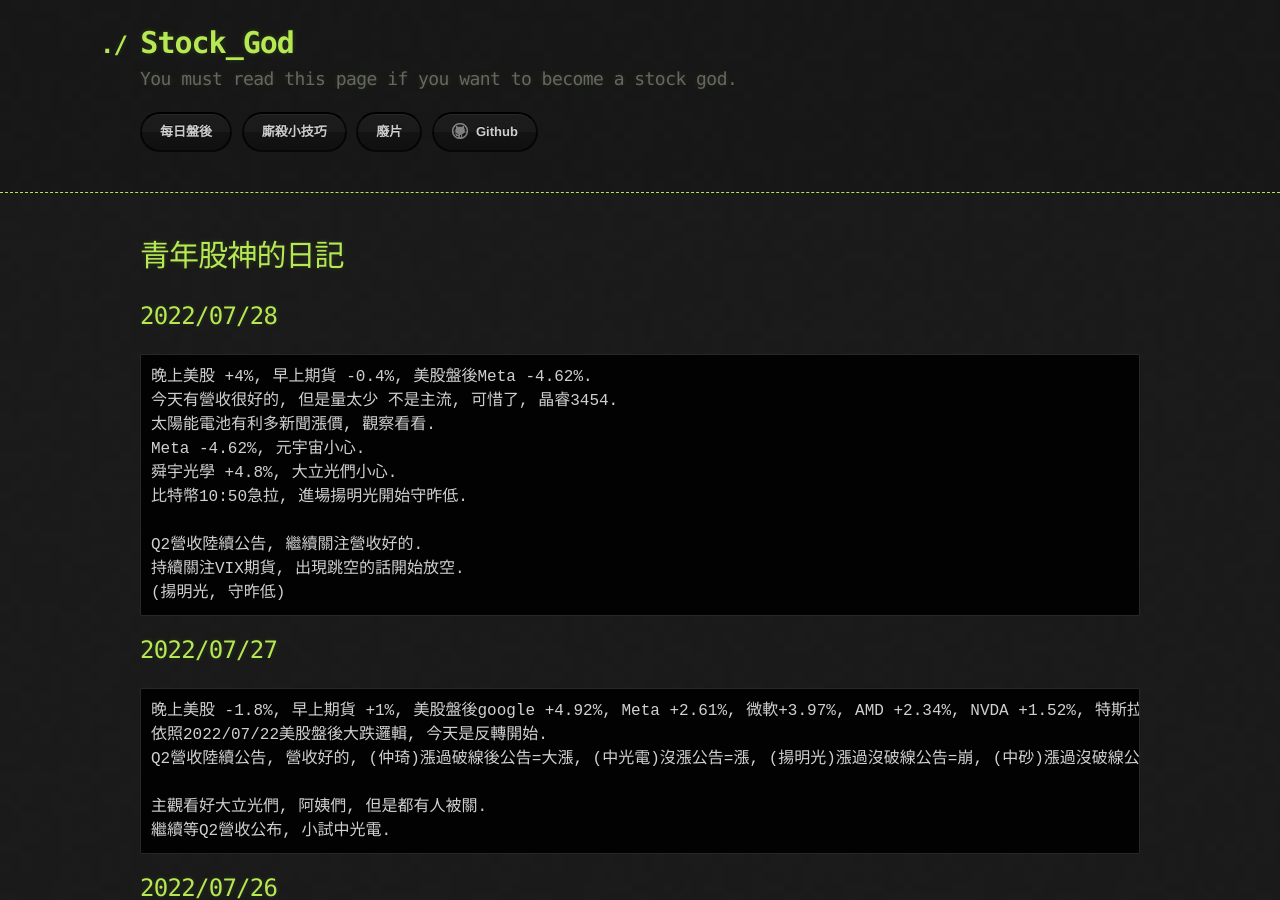
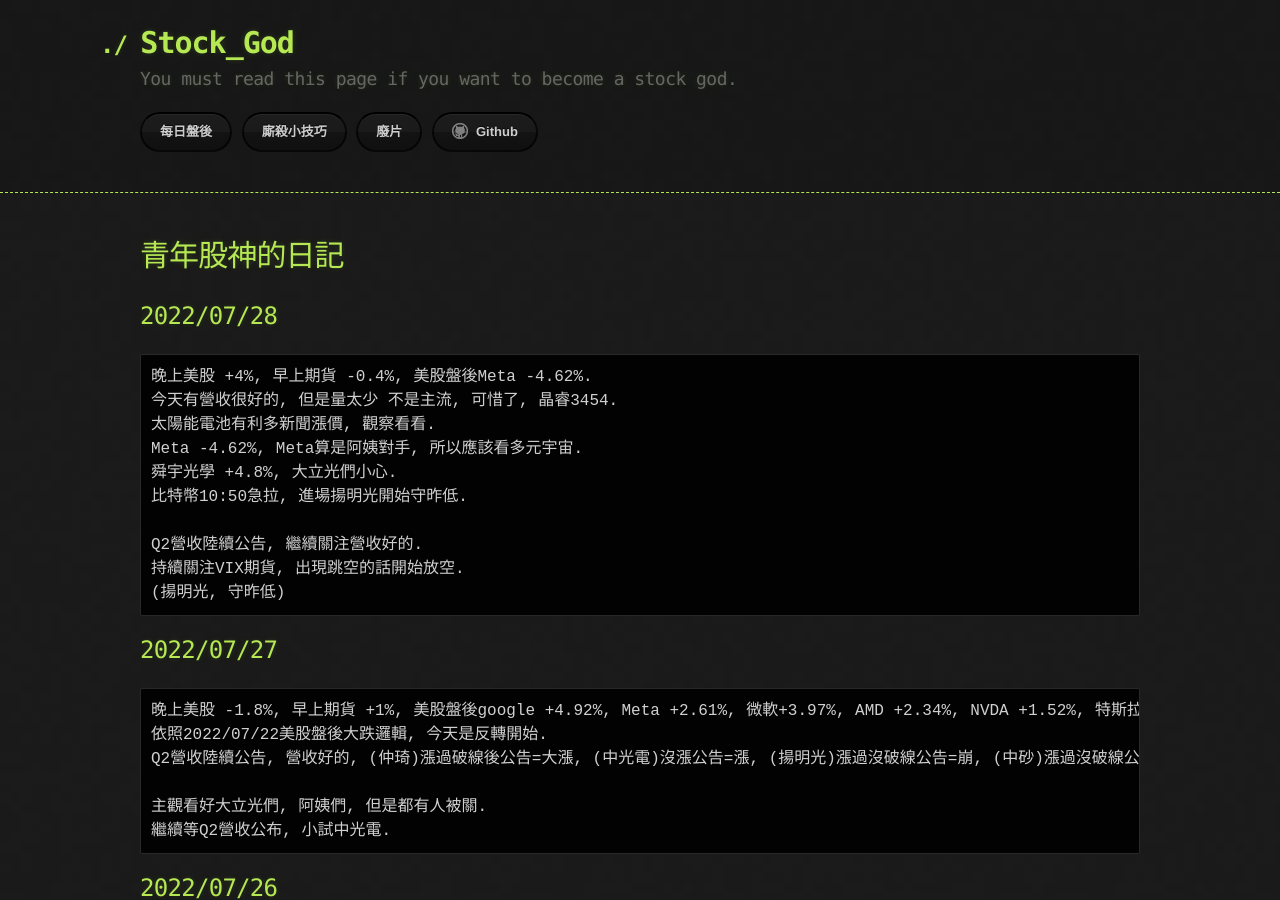
Before and after one commit to lepg5487/Stock_God, a Jekyll site: the page built from index.md, in a window 1280 px wide and 900 px high. Built offline with Jekyll 4.4.1, drawn with Linux system fonts in a browser that asks for light colours; our own code applies the rules of GitHub Pages for plain Markdown files.

Commit message:
Update index.md

```diff
--- a/index.md
+++ b/index.md
@@ -8,7 +8,7 @@ layout: testlayouts
 晚上美股 +4%, 早上期貨 -0.4%, 美股盤後Meta -4.62%.
 今天有營收很好的, 但是量太少 不是主流, 可惜了, 晶睿3454.
 太陽能電池有利多新聞漲價, 觀察看看.
-Meta -4.62%, 元宇宙小心.
+Meta -4.62%, Meta算是阿姨對手, 所以應該看多元宇宙.
 舜宇光學 +4.8%, 大立光們小心.
 比特幣10:50急拉, 進場揚明光開始守昨低.
 
```
